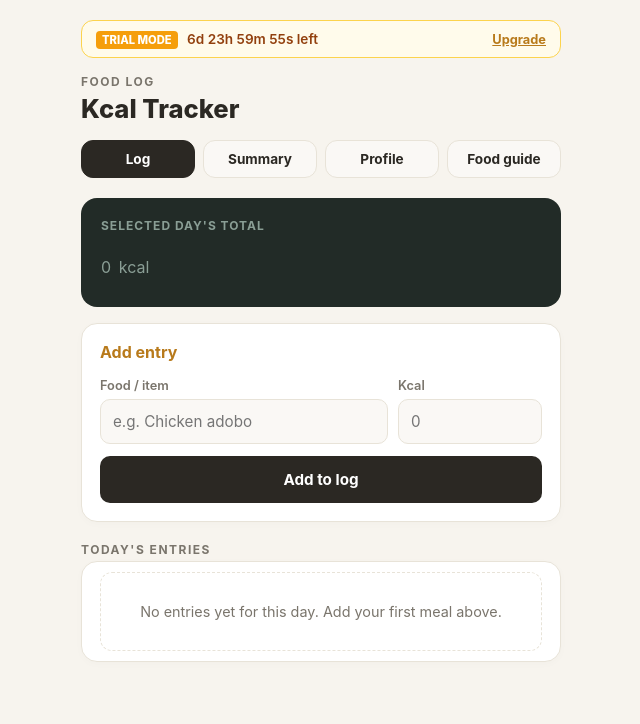
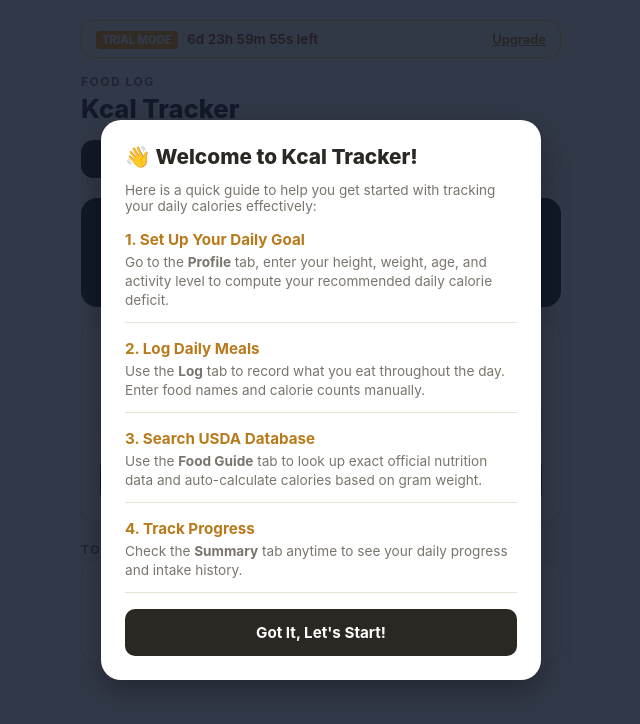
Before and after one commit to Papsitv/kcal-log, a plain HTML site: page index.html in a window 1280 px wide. Shown: the whole page, without its empty margins (319-959 px from the left). Drawn offline with Linux system fonts and the light colour scheme.

Commit message:
Update index.html

```diff
--- a/index.html
+++ b/index.html
@@ -222,9 +222,93 @@
       border: 1px dashed var(--border);
       border-radius: 12px;
     }
+
+    /* AUTO-OPEN READ ME MODAL STYLES */
+    .modal-overlay {
+      position: fixed;
+      top: 0;
+      left: 0;
+      width: 100%;
+      height: 100%;
+      background: rgba(15, 23, 42, 0.85);
+      display: none;
+      justify-content: center;
+      align-items: center;
+      z-index: 9999;
+      padding: 20px;
+    }
+
+    .modal-card {
+      background: #FFFFFF;
+      border-radius: 20px;
+      max-width: 440px;
+      width: 100%;
+      max-height: 85vh;
+      overflow-y: auto;
+      padding: 24px;
+      box-shadow: 0 10px 30px rgba(0,0,0,0.3);
+    }
+
+    .modal-title {
+      font-size: 1.3rem;
+      font-weight: 800;
+      color: var(--text);
+      margin-bottom: 8px;
+    }
+
+    .guide-step {
+      margin-bottom: 16px;
+      padding-bottom: 12px;
+      border-bottom: 1px solid var(--border);
+    }
+
+    .guide-step h4 {
+      margin: 0 0 4px 0;
+      color: var(--accent);
+      font-size: 0.95rem;
+    }
+
+    .guide-step p {
+      margin: 0;
+      font-size: 0.85rem;
+      color: var(--text-muted);
+      line-height: 1.4;
+    }
   </style>
 </head>
 <body>
+
+  <!-- READ ME ONBOARDING MODAL (Trial & Full Version) -->
+  <div id="readMeModal" class="modal-overlay">
+    <div class="modal-card">
+      <div class="modal-title">👋 Welcome to Kcal Tracker!</div>
+      <p style="font-size: 0.85rem; color: var(--text-muted); margin-bottom: 16px;">
+        Here is a quick guide to help you get started with tracking your daily calories effectively:
+      </p>
+
+      <div class="guide-step">
+        <h4>1. Set Up Your Daily Goal</h4>
+        <p>Go to the <strong>Profile</strong> tab, enter your height, weight, age, and activity level to compute your recommended daily calorie deficit.</p>
+      </div>
+
+      <div class="guide-step">
+        <h4>2. Log Daily Meals</h4>
+        <p>Use the <strong>Log</strong> tab to record what you eat throughout the day. Enter food names and calorie counts manually.</p>
+      </div>
+
+      <div class="guide-step">
+        <h4>3. Search USDA Database</h4>
+        <p>Use the <strong>Food Guide</strong> tab to look up exact official nutrition data and auto-calculate calories based on gram weight.</p>
+      </div>
+
+      <div class="guide-step">
+        <h4>4. Track Progress</h4>
+        <p>Check the <strong>Summary</strong> tab anytime to see your daily progress and intake history.</p>
+      </div>
+
+      <button class="btn-main" onclick="closeReadMeModal()">Got It, Let's Start!</button>
+    </div>
+  </div>
 
   <div class="app-container" id="mainApp">
 
@@ -350,11 +434,58 @@
   <script>
     const USDA_API_KEY = 'sJQhPvt4Udtu4nx7RyG5iIEEMp8HcK0ZN3ju9aJJ';
 
-    // 7-DAY TRIAL RESTRICTION & LIVE COUNTDOWN LOGIC
+    // 1. ANTI-SHARE DEVICE BINDING (Works on both Trial & Full Versions)
+    function validateDeviceBinding() {
+      const currentSignature = navigator.userAgent + screen.width + "x" + screen.height;
+      let storedSignature = localStorage.getItem('kcal_device_sig');
+
+      if (!storedSignature) {
+        localStorage.setItem('kcal_device_sig', currentSignature);
+      } else if (storedSignature !== currentSignature) {
+        document.body.innerHTML = `
+          <div style="max-width: 420px; margin: 60px auto; text-align: center; font-family: sans-serif; padding: 20px;">
+            <div style="font-size: 3rem; margin-bottom: 10px;">⚠️</div>
+            <h2 style="color: #2B2823; margin-bottom: 8px;">License Violation Detected</h2>
+            <p style="color: #7A756C; font-size: 0.95rem; line-height: 1.5; margin-bottom: 24px;">
+              This instance of <strong>Kcal Tracker</strong> was registered on another device and cannot be shared.
+            </p>
+            <a href="sales.html" style="text-decoration: none;">
+              <button style="width: 100%; padding: 14px; background: #B87A1B; color: #FFF; border: none; border-radius: 10px; font-weight: bold; cursor: pointer;">
+                Get Your Own License (₱29)
+              </button>
+            </a>
+          </div>
+        `;
+        return false;
+      }
+      return true;
+    }
+
+    // 2. READ ME ONBOARDING GUIDE (Auto-opens on first launch for all versions)
+    function checkReadMeStatus() {
+      const hasSeenReadMe = localStorage.getItem('kcal_readme_seen');
+      if (!hasSeenReadMe) {
+        document.getElementById('readMeModal').style.display = 'flex';
+      }
+    }
+
+    function closeReadMeModal() {
+      localStorage.setItem('kcal_readme_seen', 'true');
+      document.getElementById('readMeModal').style.display = 'none';
+    }
+
+    // 3. 7-DAY TRIAL RESTRICTION & LIVE COUNTDOWN
     const TRIAL_DAYS = 7;
     const TRIAL_MS = TRIAL_DAYS * 24 * 60 * 60 * 1000;
 
     function checkTrialStatus() {
+      // Check if this build is the paid version flag
+      if (localStorage.getItem('kcal_is_full_version') === 'true') {
+        const banner = document.getElementById('trialBanner');
+        if (banner) banner.style.display = 'none';
+        return;
+      }
+
       let installDate = localStorage.getItem('kcal_install_date');
       if (!installDate) {
         installDate = Date.now();
@@ -555,8 +686,12 @@
       navigator.serviceWorker.register('service-worker.js');
     }
 
-    checkTrialStatus();
-    renderLogs();
+    // INITIALIZATION RUNS FOR BOTH VERSIONS
+    if (validateDeviceBinding()) {
+      checkTrialStatus();
+      checkReadMeStatus();
+      renderLogs();
+    }
   </script>
 </body>
 </html>
```
